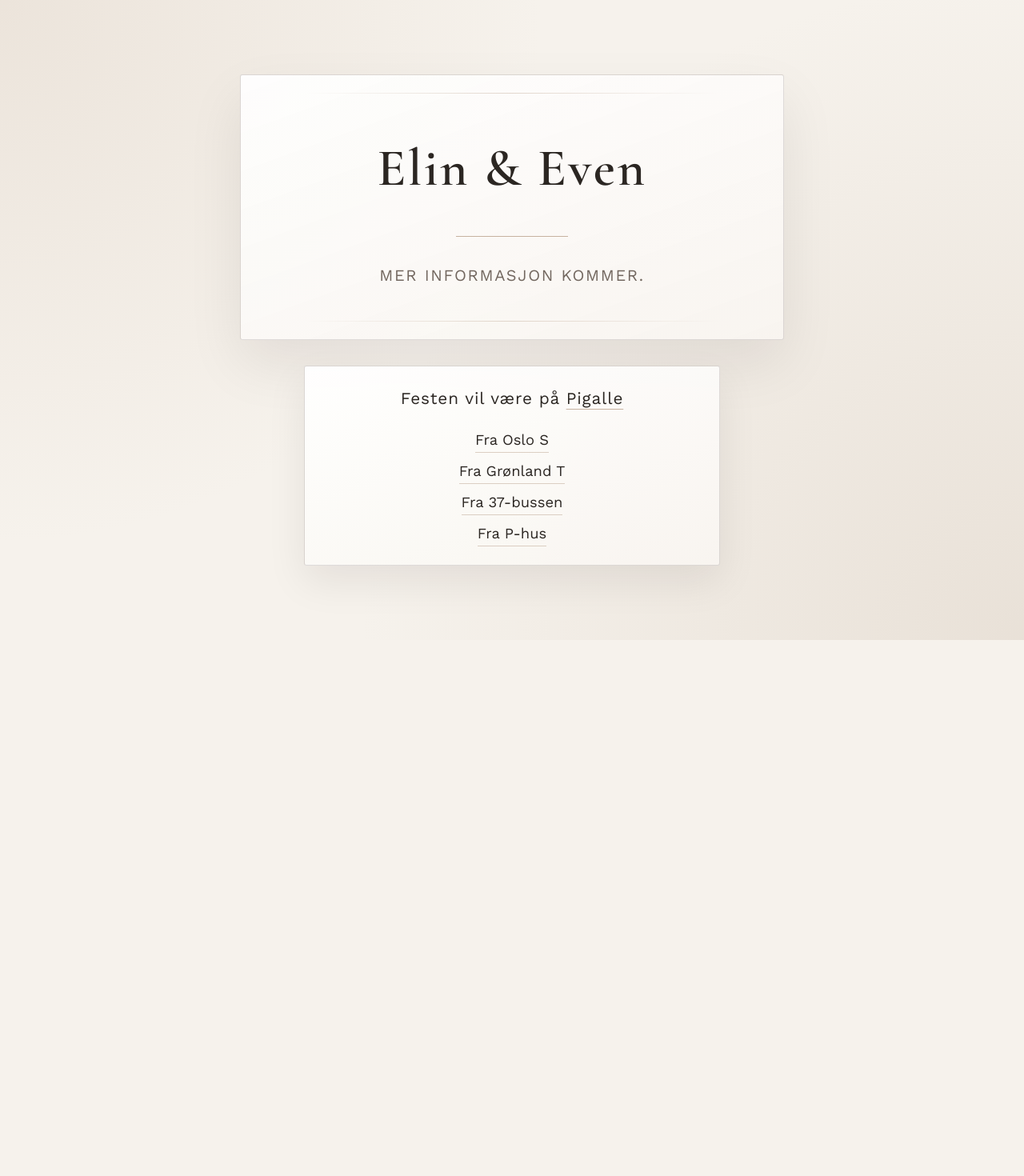
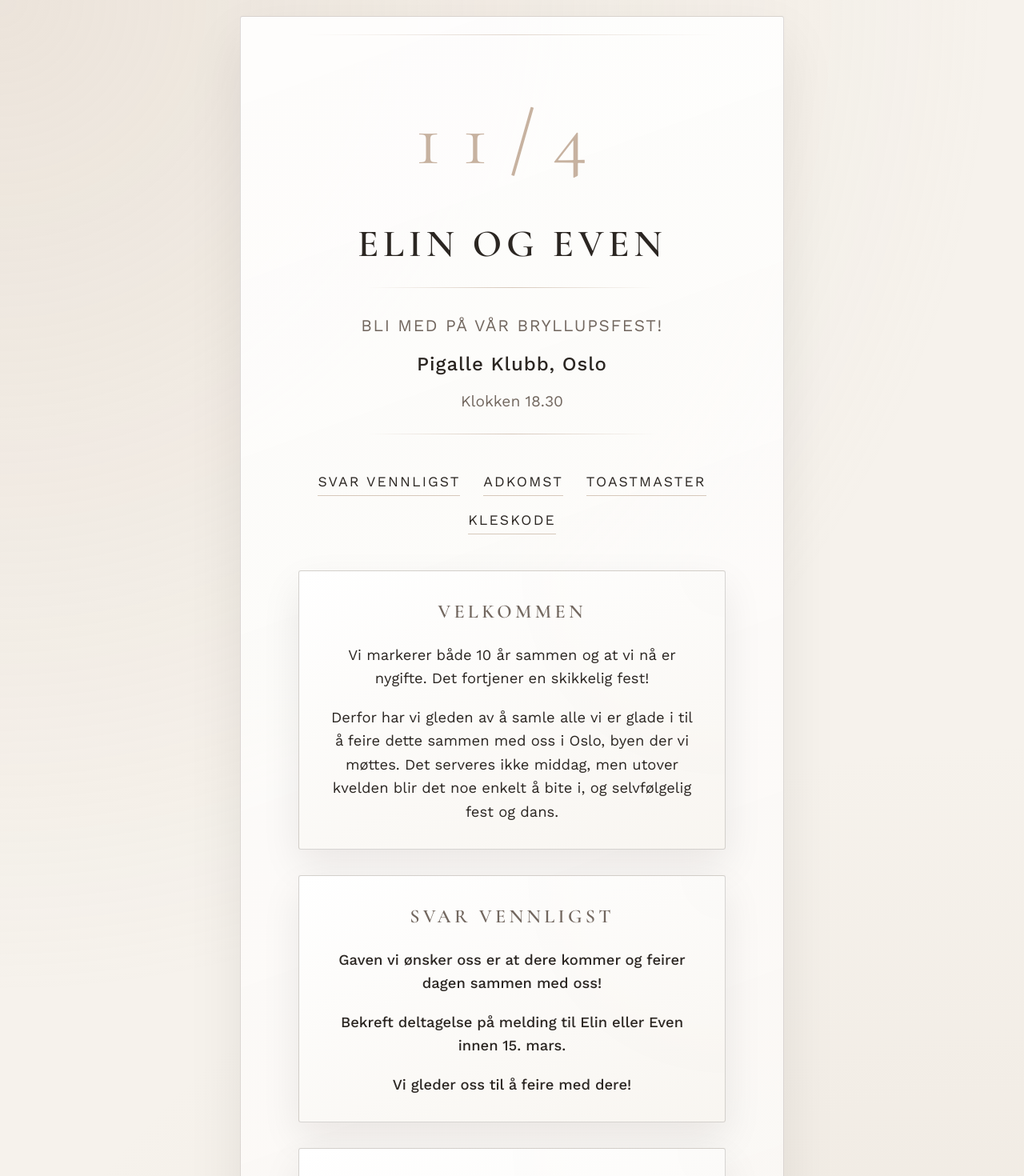
Before and after one commit to datagreier2/elinogeven, a React (Vite) app: page / in a window 1280 px wide. Shown: the top 1470 px of the page at 80% size. Before the commit the page ends 800 px from the top, so only its background shows below. Built offline with nearby package versions, Linux system fonts and the light colour scheme.

Commit message:
new content, changes to styling

```diff
--- a/src/App.css
+++ b/src/App.css
@@ -25,6 +25,6 @@
 @media (max-width: 520px) {
   .app {
     place-items: start center;
-    padding-top: calc(80px + env(safe-area-inset-top));
+    padding-top: calc(20px + env(safe-area-inset-top));
   }
 }
--- a/src/components/Invitation.css
+++ b/src/components/Invitation.css
@@ -6,13 +6,15 @@
 
 .paper {
   position: relative;
-  padding: clamp(2.5rem, 6vw, 4rem) clamp(1.5rem, 6vw, 4rem);
+  padding: clamp(3rem, 7vw, 4.75rem) clamp(1.75rem, 6vw, 4.5rem);
   border-radius: 3px;
   border: 1px solid var(--color-border);
   background: linear-gradient(160deg, rgba(255, 255, 255, 0.9), rgba(248, 245, 240, 0.95));
   box-shadow: 0 30px 70px rgba(22, 16, 10, 0.08);
   text-align: center;
   overflow: hidden;
+  display: grid;
+  gap: clamp(1.9rem, 4vw, 2.8rem);
 }
 
 .paper::before,
@@ -34,49 +36,171 @@
   bottom: 22px;
 }
 
+.hero {
+  display: grid;
+  gap: 1rem;
+}
+
+.date-display {
+  font-family: 'Cormorant Garamond', 'Times New Roman', serif;
+  font-size: clamp(3.2rem, 12vw, 6rem);
+  letter-spacing: 0.28em;
+  color: var(--color-accent);
+  font-weight: 300;
+  font-style: italic;
+}
+
 .title {
   font-family: var(--font-display);
-  font-size: clamp(2.2rem, 6vw, 4.1rem);
+  font-size: clamp(1.8rem, 5vw, 3rem);
   font-weight: 700;
-  letter-spacing: 0.04em;
+  letter-spacing: 0.12em;
   color: var(--color-ink);
   margin: 0;
+  text-transform: uppercase;
 }
 
-.divider {
-  width: clamp(84px, 18vw, 140px);
+.headline {
+  font-size: clamp(1.05rem, 2.8vw, 1.3rem);
+  letter-spacing: 0.08em;
+  text-transform: uppercase;
+  margin: 0.4rem 0 0;
+  color: var(--color-muted);
+}
+
+.event-block {
+  position: relative;
+  padding: 1.6rem 0;
+  display: grid;
+  gap: 0.6rem;
+}
+
+.event-block::before,
+.event-block::after {
+  content: '';
+  position: absolute;
+  left: 16%;
+  right: 16%;
   height: 1px;
-  margin: clamp(1.5rem, 4vw, 2rem) auto;
-  background: var(--color-accent);
+  background: linear-gradient(90deg, transparent, var(--color-accent), transparent);
   opacity: 0.7;
 }
 
-.subtitle {
-  font-size: clamp(1rem, 2.6vw, 1.25rem);
-  letter-spacing: 0.08em;
-  text-transform: uppercase;
-  margin: 0;
+.event-block::before {
+  top: 0;
+}
+
+.event-block::after {
+  bottom: 0;
+}
+
+.venue {
+  margin: 0.1rem 0 0;
+  font-size: 24px;
+  letter-spacing: 0.04em;
+  color: var(--color-ink);
+  font-weight: 600;
+}
+
+.time {
+  margin: 0.2rem 0 0;
+  font-size: clamp(1rem, 2.4vw, 1.2rem);
   color: var(--color-muted);
 }
 
-.location-card {
-  margin: 2rem auto 0;
-  padding: 1.5rem clamp(1rem, 4vw, 2rem);
-  border-radius: 3px;
-  border: 1px solid var(--color-border);
-  background: linear-gradient(160deg, rgba(255, 255, 255, 0.95), rgba(248, 245, 240, 0.95));
-  box-shadow: 0 20px 50px rgba(22, 16, 10, 0.08);
-  max-width: 520px;
-  text-align: center;
+.quick-nav {
+  display: flex;
+  flex-wrap: wrap;
+  gap: 1rem 1.8rem;
+  justify-content: center;
+  font-size: clamp(0.95rem, 2.2vw, 1.1rem);
+  text-transform: uppercase;
+  letter-spacing: 0.12em;
 }
 
-.location {
-  margin: 0;
-  font-size: clamp(1.05rem, 2.6vw, 1.3rem);
-  letter-spacing: 0.04em;
+.quick-nav a {
+  color: var(--color-ink);
+  text-decoration: none;
+  position: relative;
+  padding-bottom: 4px;
 }
 
-.location a,
+.quick-nav a::after {
+  content: '';
+  position: absolute;
+  left: 0;
+  right: 0;
+  bottom: 0;
+  height: 1px;
+  background: var(--color-accent);
+  opacity: 0.7;
+  transform: scaleX(1);
+  transform-origin: left;
+  transition: transform 220ms ease, opacity 220ms ease;
+}
+
+.quick-nav a:hover::after,
+.quick-nav a:focus-visible::after {
+  opacity: 1;
+}
+
+.sections {
+  display: grid;
+  gap: 2rem;
+}
+
+.section-card {
+  margin: 0 auto;
+  padding: 2rem clamp(1.25rem, 4vw, 2.5rem);
+  border-radius: 3px;
+  border: 1px solid rgba(71, 59, 50, 0.22);
+  background:
+    linear-gradient(160deg, rgba(255, 255, 255, 0.96), rgba(248, 245, 240, 0.96)),
+    radial-gradient(circle at top right, rgba(199, 178, 160, 0.18), transparent 55%);
+  box-shadow: 0 20px 50px rgba(22, 16, 10, 0.08);
+  max-width: 560px;
+  text-align: center;
+  display: grid;
+  gap: 1.2rem;
+}
+
+.section-card h2 {
+  margin: 0;
+  font-family: var(--font-display);
+  font-size: clamp(1.2rem, 3vw, 1.5rem);
+  letter-spacing: 0.18em;
+  text-transform: uppercase;
+  color: var(--color-muted);
+}
+
+.section-card p {
+  margin: 0;
+  font-size: clamp(1rem, 2.4vw, 1.15rem);
+  color: var(--color-ink);
+}
+
+.ceremony,
+.gift,
+.rsvp,
+.closing {
+  font-weight: 600;
+}
+
+.gift {
+  color: var(--color-accent);
+}
+
+.directions {
+  list-style: none;
+  padding: 0;
+  margin: 0.2rem 0 0;
+  display: grid;
+  gap: 0.6rem;
+  font-size: clamp(0.95rem, 2.4vw, 1.1rem);
+  color: var(--color-muted);
+  justify-items: center;
+}
+
 .directions a {
   color: var(--color-ink);
   text-decoration: none;
@@ -102,44 +226,22 @@
   opacity: 1;
 }
 
-.underline {
-  text-decoration: underline;
-  text-decoration-color: var(--color-accent);
-  text-decoration-thickness: 1px;
-  text-underline-offset: 6px;
+[data-animate='hero'] {
+  animation-delay: 80ms;
 }
 
-.directions {
-  list-style: none;
-  padding: 0;
-  margin: 1.25rem 0 0;
-  display: grid;
-  gap: 0.6rem;
-  font-size: clamp(0.95rem, 2.4vw, 1.15rem);
-  color: var(--color-muted);
-  justify-items: center;
+[data-animate='nav'] {
+  animation-delay: 200ms;
 }
 
-[data-animate='location'] {
+[data-animate='section'] {
   animation-delay: 320ms;
-}
-
-[data-animate='directions'] {
-  animation-delay: 420ms;
 }
 
 [data-animate] {
   opacity: 0;
   transform: translateY(14px);
   animation: rise 900ms ease forwards;
-}
-
-[data-animate='divider'] {
-  animation-delay: 140ms;
-}
-
-[data-animate='subtitle'] {
-  animation-delay: 240ms;
 }
 
 @keyframes rise {
@@ -156,3 +258,23 @@
     transform: none;
   }
 }
+
+@media (max-width: 600px) {
+  .paper::before,
+  .paper::after {
+    left: 8%;
+    right: 8%;
+  }
+
+  .section-card {
+    text-align: left;
+  }
+
+  .directions {
+    justify-items: start;
+  }
+
+  .quick-nav {
+    justify-content: center;
+  }
+}
--- a/src/components/Invitation.jsx
+++ b/src/components/Invitation.jsx
@@ -4,25 +4,53 @@ const Invitation = () => {
   return (
     <main className="invitation">
       <div className="paper">
-        <h1 className="title" data-animate="title">
-          Elin &amp; Even
-        </h1>
-        <div className="divider" aria-hidden="true" data-animate="divider" />
-        <p className="subtitle" data-animate="subtitle">
-          Mer informasjon kommer.
+        <header className="hero" data-animate="hero">
+          <div className="date-display">11/4</div>
+          <h1 className="title">Elin og Even</h1>
+          <div className="event-block">
+            <p className="headline">BLI MED PÅ VÅR BRYLLUPSFEST!</p>
+            <p className="venue">Pigalle Klubb, Oslo</p>
+            <p className="time">Klokken 18.30</p>
+          </div>
+        </header>
+
+        <nav className="quick-nav" aria-label="Hopp til seksjon" data-animate="nav">
+          <a href="#svar">Svar vennligst</a>
+          <a href="#sted">Adkomst</a>
+          <a href="#toastmaster">Toastmaster</a>
+          <a href="#kleskode">Kleskode</a>
+        </nav>
+
+        <div className="sections">
+          <section className="section-card intro" data-animate="section">
+            <h2>Velkommen</h2>
+            <p>
+              Vi markerer både 10 år sammen og at vi nå er nygifte. Det fortjener
+              en skikkelig fest!
             </p>
-      </div>
-      <div className="location-card" data-animate="location">
-        <p className="location">
-          <a
-            href="https://www.olympen.no/oslo-nattklubb/"
-            target="_blank"
-            rel="noreferrer"
-          >
-            Festen vil være på <span className="underline">Pigalle</span>
-          </a>
+            <p>
+              Derfor har vi gleden av å samle alle vi er glade i til å feire dette
+              sammen med oss i Oslo, byen der vi møttes. Det serveres ikke middag,
+              men utover kvelden blir det noe enkelt å bite i, og selvfølgelig fest
+              og dans.
             </p>
-        <ul className="directions" data-animate="directions">
+          </section>
+
+          <section id="svar" className="section-card" data-animate="section">
+            <h2>Svar vennligst</h2>
+            <p className="gift">
+              Gaven vi ønsker oss er at dere kommer og feirer dagen sammen med oss!
+            </p>
+            <p className="rsvp">
+              Bekreft deltagelse på melding til Elin eller Even innen 15. mars.
+            </p>
+            <p className="closing">Vi gleder oss til å feire med dere!</p>
+          </section>
+
+          <section id="sted" className="section-card" data-animate="section">
+            <h2>Pigalle</h2>
+            <p>Festen vil finne sted på Pigalle i Oslo.</p>
+            <ul className="directions" aria-label="Veibeskrivelser til Pigalle">
               <li>
                 <a
                   href="https://maps.app.goo.gl/RXEv9XxYduyoQGoEA"
@@ -60,6 +88,29 @@ const Invitation = () => {
                 </a>
               </li>
             </ul>
+            <p className="ceremony">
+              Vielsen vil finne sted på Oslo rådhus kl. 15.15, sammen med våre
+              forlovere og nærmeste familie.
+            </p>
+          </section>
+
+          <section id="toastmaster" className="section-card" data-animate="section">
+            <h2>Toastmaster</h2>
+            <p>
+              Om dere har spørsmål, ikke nøl med å ta kontakt. Ønsker du å bidra
+              med en sang, et dikt eller annet kulturelt, ta kontakt med
+              toastmaster Ståle Strandrud på telefon 98 68 18 47.
+            </p>
+          </section>
+
+          <section id="kleskode" className="section-card" data-animate="section">
+            <h2>Kleskode</h2>
+            <p>
+              Bruden har på seg brudekjole og brudgommen stiller i smoking. Du tar
+              på deg det du føler deg fin i.
+            </p>
+          </section>
+        </div>
       </div>
     </main>
   )
```
Lines whose indentation alone changed are shown as unchanged.
